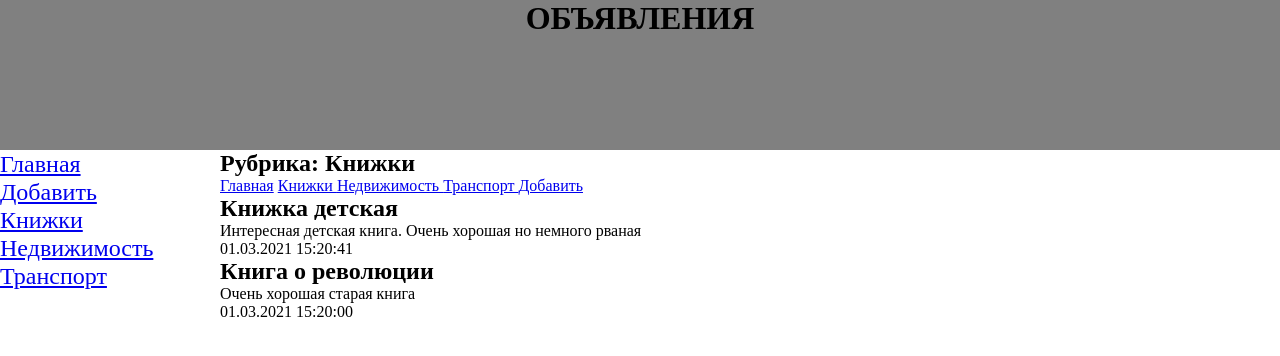
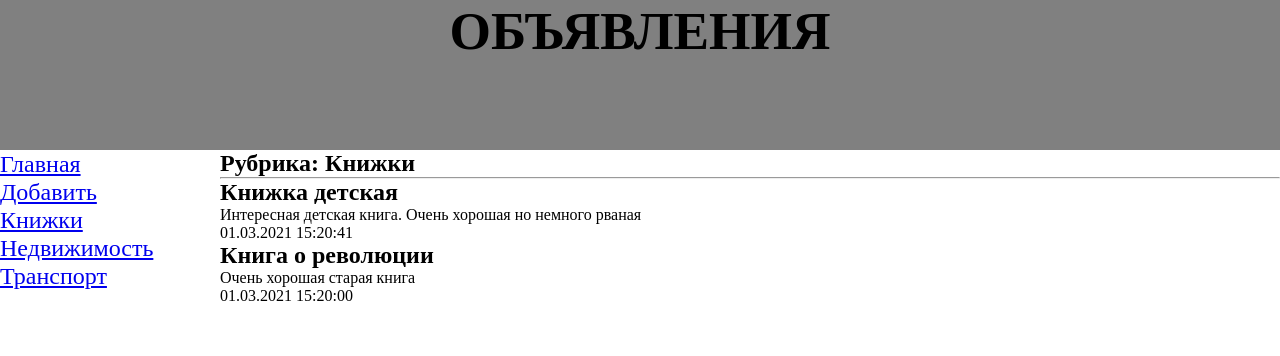
Before and after one commit to timag2009/bboard, a Django app: page /bboard/4/ in a window 1280 px wide. Shown: the top 356 px of the page. Run offline with Django 3.2, Linux system fonts and the light colour scheme; data comes from the database, SQL or seed files in the repository.

Commit message:
поправка html

```diff
--- a/bboard/static/bboard/style.css
+++ b/bboard/static/bboard/style.css
@@ -5,11 +5,11 @@
 
 
 header h1 {
-    font-size: : 40pt;
+    font-size: 40pt;
     height: 150px;
     text-transform: uppercase;
     text-align: center;
-    background-image: url(bg.jpg) left / auto 100% no-repeat);
+    background-image: url(bg.jpg) left / auto 100% no-repeat;
     background:grey;
 }
 brand {
--- a/bboard/templates/bboard/by_rubric.html
+++ b/bboard/templates/bboard/by_rubric.html
@@ -3,14 +3,7 @@
 {% block title %} {{ currunt_rubric.name }} {% endblock %}
 {% block content %}
     <h2>Рубрика: {{current_rubric.name}}</h2>
-    <div>
-        <a href="{% url 'index'%}">Главная</a>
-        {% for rubric in rubrics %}
-        <a href="{% url 'by_rubric' rubric.pk %}">{{rubric.name}} </a>
-
-        {% endfor%}
-        <a href="{% url 'add' %}">Добавить</a>
-    </div>
+        <hr>
     {% for bb in bbs %}
     <div>
         <h2>{{ bb.title }}</h2>
@@ -19,31 +12,3 @@
     </div>
     {% endfor %}
 {% endblock %}
-
-<!-- <!DOCTYPE html>
-<html lang="en">
-<head>
-    <meta charset="UTF-8">
-
-</head>
-
-<body>
-    <h1>Объявления</h1>
-    <h2>Рубрика: {{current_rubric.name}}</h2>
-    <div>
-        <a href="{% url 'index'%}">Главная</a>
-        {% for rubric in rubrics %}
-        <a href="{% url 'by_rubric' rubric.pk %}">{{rubric.name}} </a>
-
-        {% endfor%}
-        <a href="{% url 'add' %}">Добавить</a>
-    </div>
-    {% for bb in bbs %}
-    <div>
-        <h2>{{ bb.title }}</h2>
-        <p>{{ bb.content }}</p>
-        <p>{{ bb.pablished|date:"d.m.Y H:i:s"}}</p>
-    </div>
-    {% endfor %}
-</body>
-</html> -->
```
Also changed, not shown: bboard/templates/bboard/create.html (+0 -34 lines), bboard/templates/bboard/index.html (+0 -35 lines).
